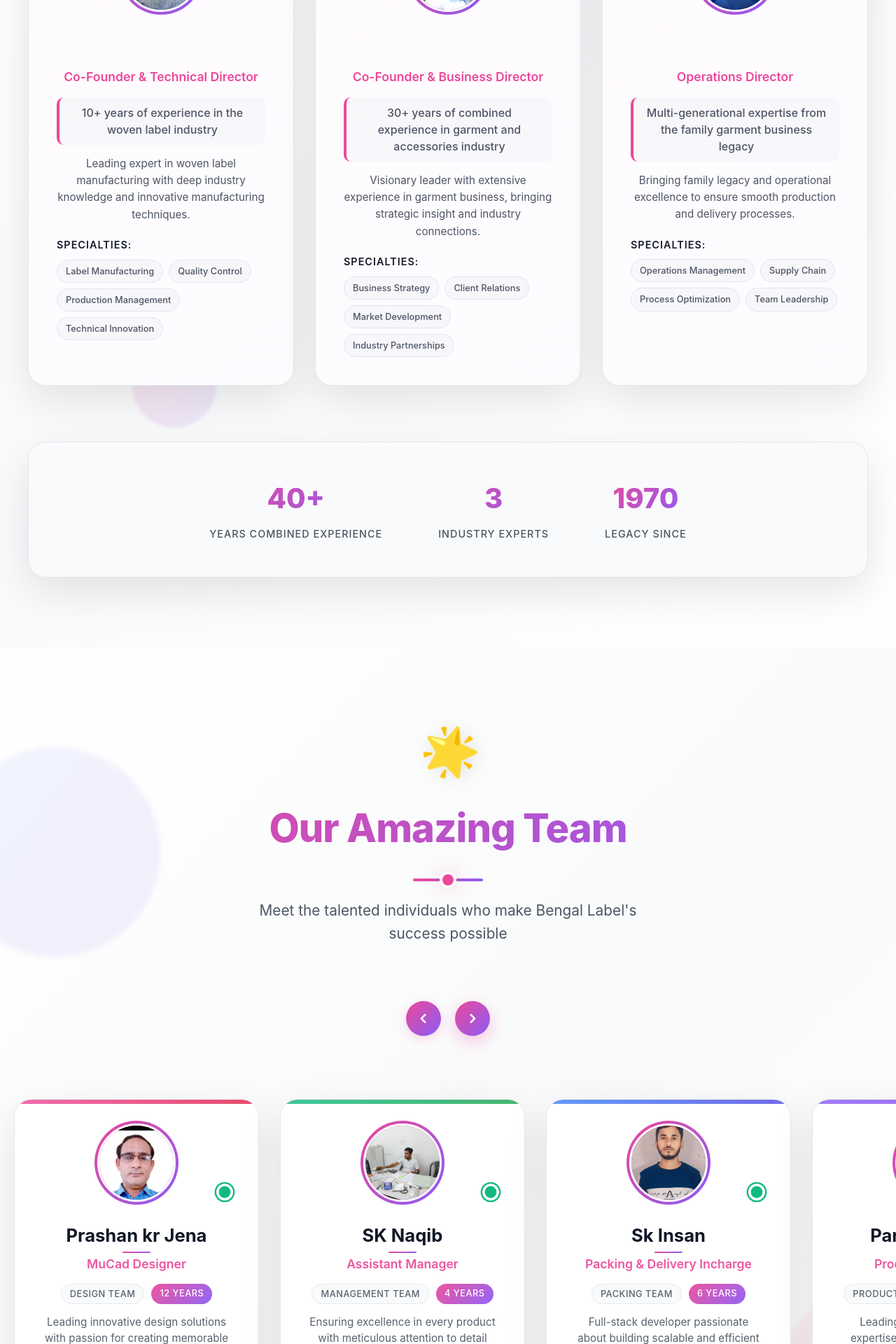
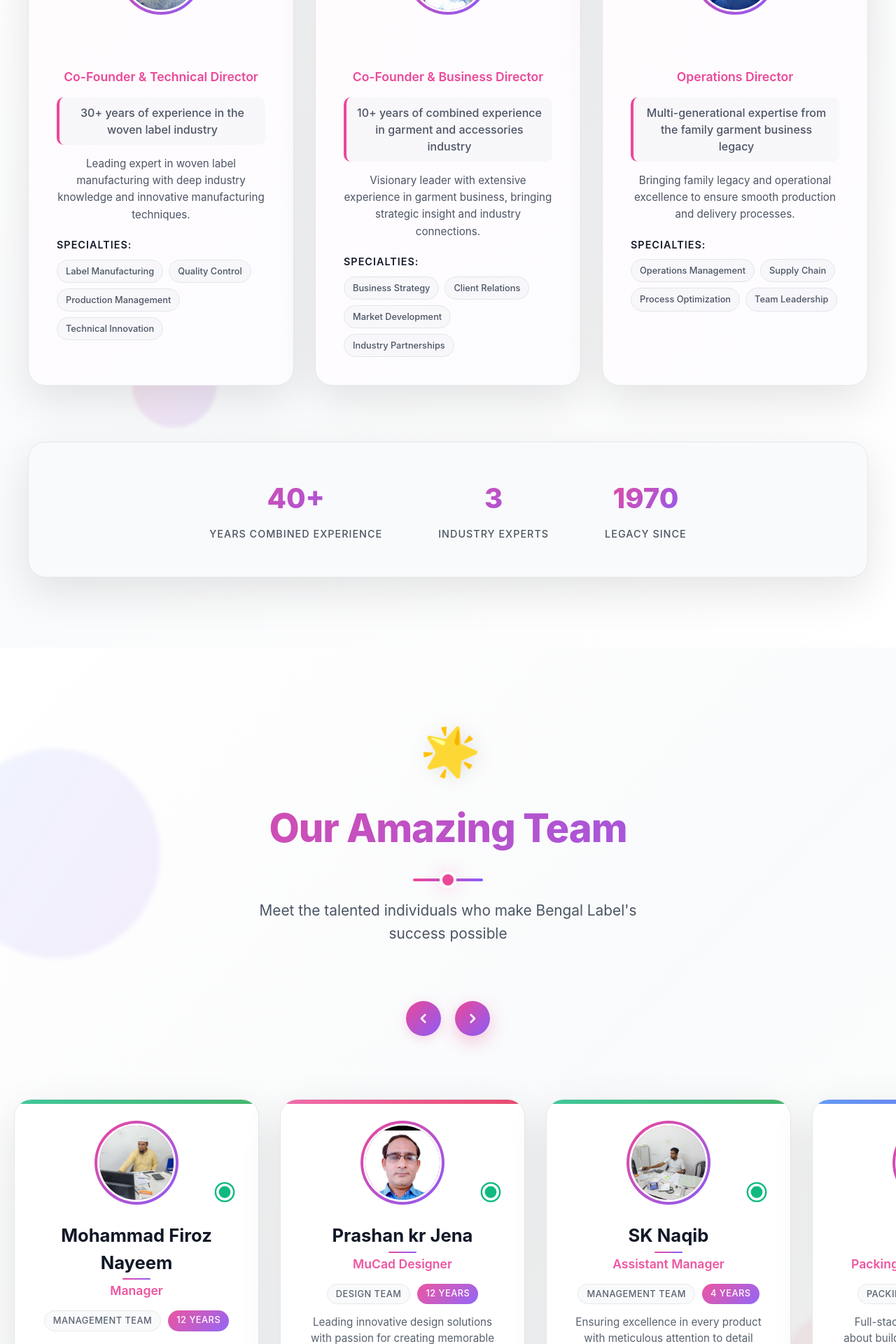
Before and after one commit to BasharatJS/bangal-label-demo-app, a React (Vite) app: page / in a window 1280 px wide. Shown: the part 7320-9240 px from the top of the page at 70% size. Built offline with nearby package versions, Linux system fonts and the light colour scheme.

Commit message:
few more changes :+1:

```diff
--- a/src/components/our-team/OurTeam.jsx
+++ b/src/components/our-team/OurTeam.jsx
@@ -16,7 +16,7 @@ const OurTeam = () => {
       id: 1,
       name: 'Borhan Haldar',
       role: 'Co-Founder & Technical Director',
-      experience: '10+ years of experience in the woven label industry',
+      experience: '30+ years of experience in the woven label industry',
       description:
         'Leading expert in woven label manufacturing with deep industry knowledge and innovative manufacturing techniques.',
       image: CofounderImage1,
@@ -34,7 +34,7 @@ const OurTeam = () => {
       name: 'Abdul Sarfraj Khan',
       role: 'Co-Founder & Business Director',
       experience:
-        '30+ years of combined experience in garment and accessories industry',
+        '10+ years of combined experience in garment and accessories industry',
       description:
         'Visionary leader with extensive experience in garment business, bringing strategic insight and industry connections.',
       image: CofounderImage,
@@ -333,13 +333,13 @@ const OurTeam = () => {
                 initial="hidden"
                 animate={hoveredCard === member.id ? 'visible' : 'hidden'}
               >
-                <motion.div
+                {/* <motion.div
                   className="connect-button"
                   whileHover={{ scale: 1.05 }}
                   whileTap={{ scale: 0.95 }}
                 >
                   Connect
-                </motion.div>
+                </motion.div> */}
               </motion.div>
 
               {/* Card Border Animation */}
--- a/src/components/team-member/TeamMember.jsx
+++ b/src/components/team-member/TeamMember.jsx
@@ -9,6 +9,7 @@ import Image5 from '../../assets/images/image5.jpg'
 import Image6 from '../../assets/images/image6.jpg'
 import Image7 from '../../assets/images/image7.jpg'
 import Image8 from '../../assets/images/image8.jpeg'
+import Image0 from '../../assets/images/image0.jpeg'
 
 const TeamMembers = () => {
   const ref = useRef(null)
@@ -23,6 +24,22 @@ const TeamMembers = () => {
   const teamMembers = [
     {
       id: 1,
+      name: 'Mohammad Firoz Nayeem',
+      role: 'Manager',
+      department: 'Management Team',
+      experience: '12 years',
+      image: Image0,
+      bio: 'Experienced manager with a proven track record of leading teams and driving business growth.',
+      gradient: 'from-emerald-500 to-green-600',
+      bgColor: 'bg-emerald-50',
+      social: {
+        linkedin: '#',
+        twitter: '#',
+        email: 'mdfiroz@bengal.com',
+      },
+    },
+    {
+      id: 2,
       name: 'Prashan kr Jena',
       role: 'MuCad Designer',
       department: 'Design Team',
@@ -38,7 +55,7 @@ const TeamMembers = () => {
       },
     },
     {
-      id: 2,
+      id: 3,
       name: 'SK Naqib',
       role: 'Assistant Manager',
       department: 'Management Team',
@@ -53,7 +70,7 @@ const TeamMembers = () => {
       },
     },
     {
-      id: 3,
+      id: 4,
       name: 'Sk Insan',
       role: 'Packing & Delivery Incharge',
       department: 'Packing Team',
@@ -69,7 +86,7 @@ const TeamMembers = () => {
       },
     },
     {
-      id: 4,
+      id: 5,
       name: 'Parsuram Rout',
       role: 'Production Incharge',
       department: 'Production Team',
@@ -85,7 +102,7 @@ const TeamMembers = () => {
       },
     },
     {
-      id: 5,
+      id: 6,
       name: 'Basanta Poi',
       role: 'Operator',
       department: 'Production Team',
@@ -101,7 +118,7 @@ const TeamMembers = () => {
       },
     },
     {
-      id: 6,
+      id: 7,
       name: 'Saikat Dutta',
       role: 'Operator',
       department: 'Production Team',
@@ -116,7 +133,7 @@ const TeamMembers = () => {
       },
     },
     {
-      id: 7,
+      id: 8,
       name: 'Biren Bera',
       role: 'Operator',
       department: 'Production Team',
@@ -132,7 +149,7 @@ const TeamMembers = () => {
       },
     },
     {
-      id: 8,
+      id: 9,
       name: 'Manab Pal',
       role: 'Cutfold Operator',
       department: 'Production Team',
```
Also changed, not shown: src/assets/images/Image0.jpeg (added).
